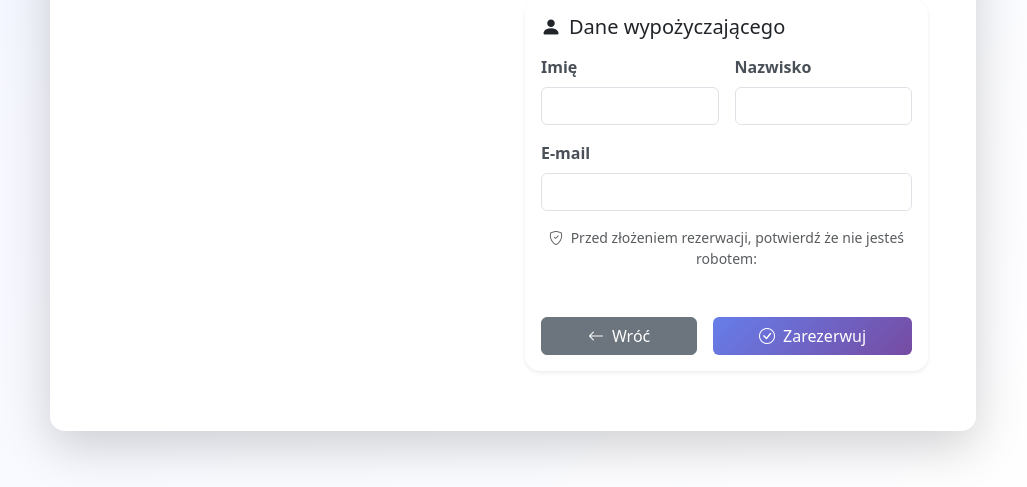
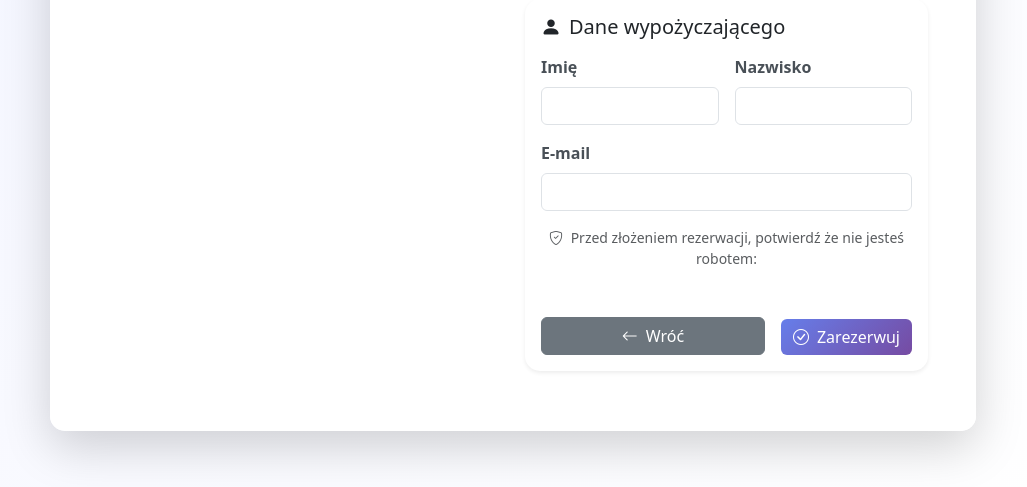
Before and after one commit to 6E776C7A/projekt-wypozyczalnia, a PHP site: the page made by templates/pages/offer/show.twig in a window 1280 px wide. Shown: the part 681-1168 px from the top of the page, without its empty margins (127-1154 px from the left). Run offline with PHP 8.4, Linux system fonts and the light colour scheme; the template is opened without the code that fills it, so the values that code supplies are empty; some libraries are stand-ins or nearby versions.

Commit message:
Update button classes on offer show page
Replaces 'flex-fill' with 'mt-auto' on the submit button to adjust its alignment or spacing in the offer show template.

```diff
--- a/templates/pages/offer/show.twig
+++ b/templates/pages/offer/show.twig
@@ -129,7 +129,7 @@
                                                     <a href="/offers" class="btn btn-secondary flex-fill">
                                                         <i class="bi bi-arrow-left me-2"></i>Wróć
                                                     </a>
-                                                    <button type="submit" class="btn btn-primary flex-fill">
+                                                    <button type="submit" class="btn btn-primary mt-auto">
                                                         <i class="bi bi-check-circle me-2"></i>Zarezerwuj
                                                     </button>
                                                 </div>
```
